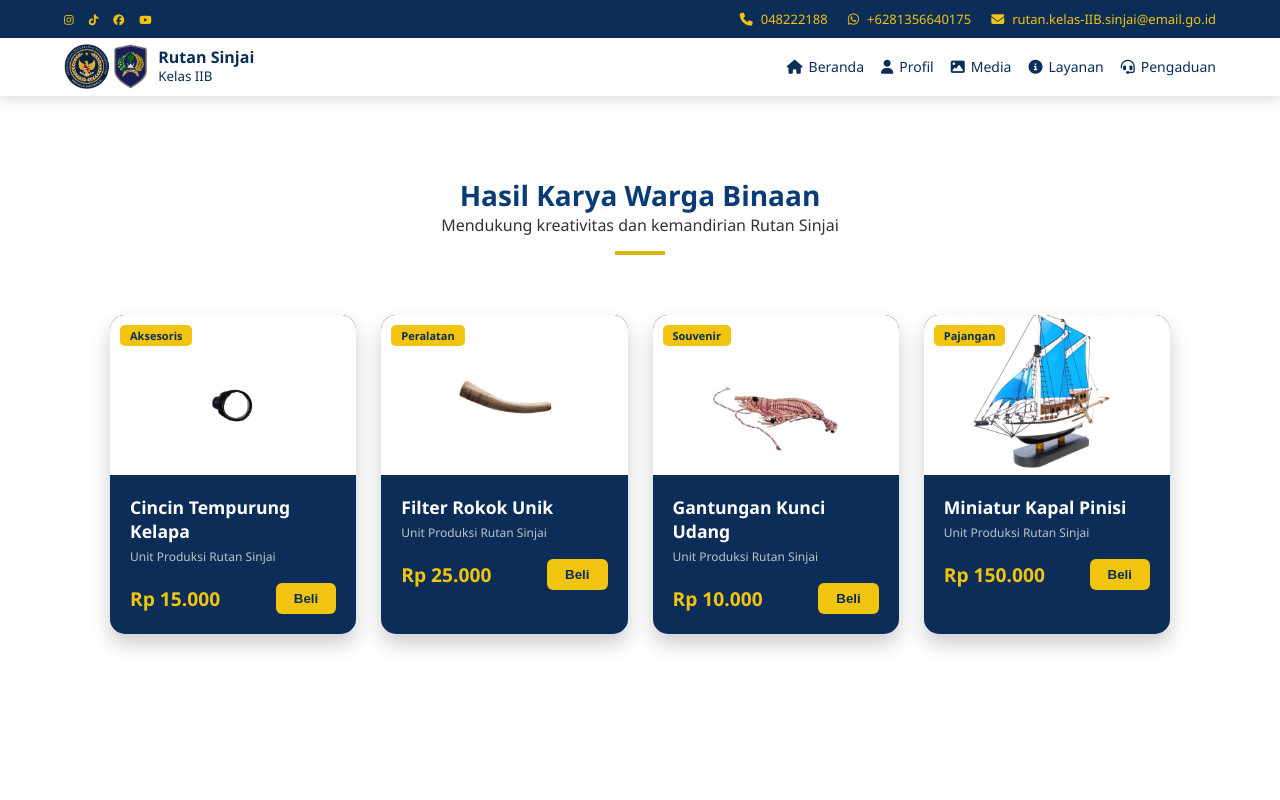
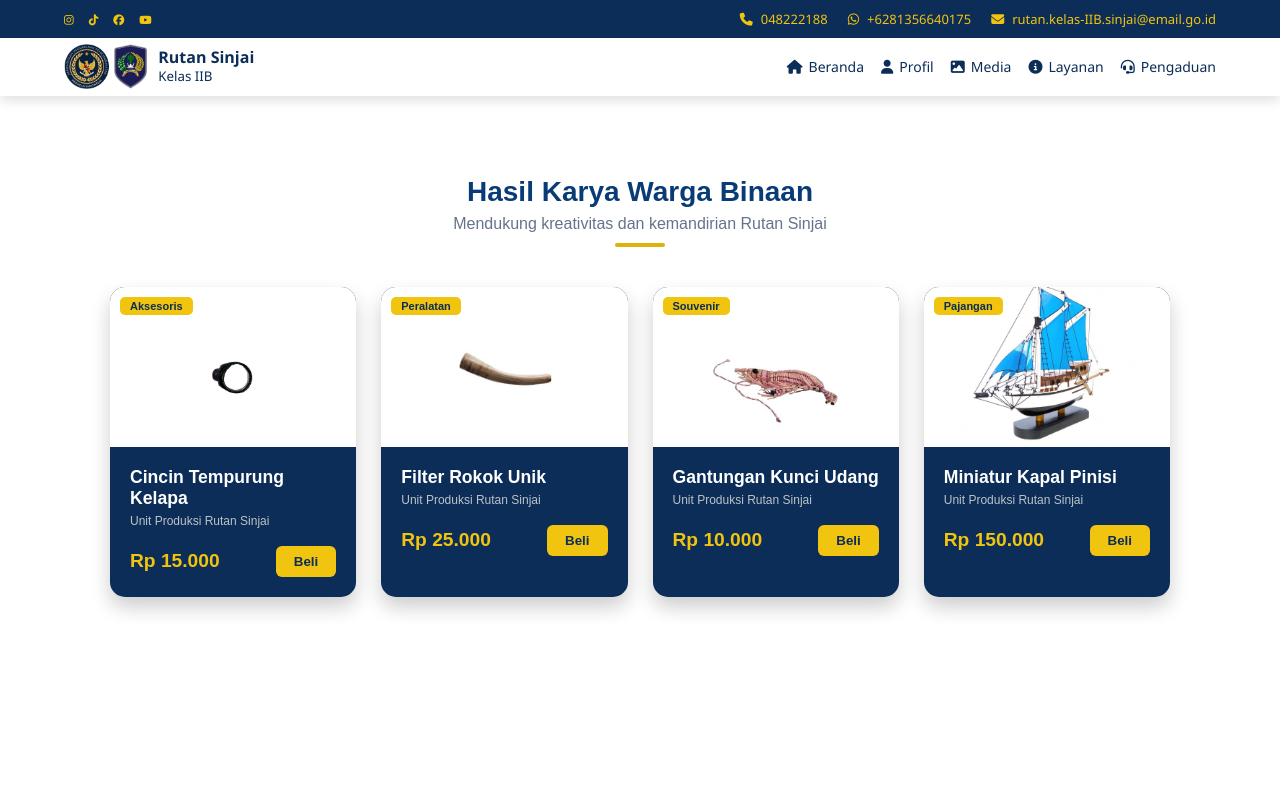
Before and after one commit to andifandiakbar/porto-web, a Next.js app: page /karya in a window 1280 px wide. Shown: the top 800 px of the page. Built offline with nearby package versions, Linux system fonts and the light colour scheme.

Commit message:
perbaikan lagi

```diff
--- a/app/(publik)/karya/page.tsx
+++ b/app/(publik)/karya/page.tsx
@@ -43,13 +43,26 @@ export default function KaryaBinaanPage() {
   ];
 
   return (
-    <div className="karya-page-wrapper">
+    <div className="karya-page-wrapper" style={{ fontFamily: "'Plus Jakarta Sans', sans-serif" }}>
       <div className="karya-container">
 
-        <div className="karya-header-section">
-          <h1>Hasil Karya Warga Binaan</h1>
-          <p>Mendukung kreativitas dan kemandirian Rutan Sinjai</p>
-          <div className="karya-underline"></div>
+        <div className="karya-header-section" style={{ textAlign: 'center', marginBottom: '40px' }}>
+          <h1 style={{
+            color: '#093b77',
+            fontSize: '28px',
+            fontWeight: '700',
+            marginBottom: '7px'
+          }}>
+            Hasil Karya Warga Binaan
+          </h1>
+          <p style={{ color: '#64748b', margin: '0' }}>Mendukung kreativitas dan kemandirian Rutan Sinjai</p>
+          <div className="karya-underline" style={{
+            width: '50px',
+            height: '4px',
+            background: '#ddb309',
+            margin: '10px auto 0',
+            borderRadius: '2px'
+          }}></div>
         </div>
 
         <div className="karya-product-grid">
@@ -67,7 +80,7 @@ export default function KaryaBinaanPage() {
                   <span className="karya-price-tag">{item.harga}</span>
                   <button
                     className="karya-btn-buy"
-                    onClick={() => window.open('https://wa.me/628714409435', '_blank')}
+                    onClick={() => window.open('https://wa.me/6281356640175', '_blank')}
                   >
                     Beli
                   </button>
--- a/app/(publik)/layout.tsx
+++ b/app/(publik)/layout.tsx
@@ -196,15 +196,14 @@ export default function RootLayout({ children }: LayoutProps) {
                 <div className="footer-col">
                   <div className="footer-map-container" style={{ position: 'relative' }}>
                     <iframe
-                      id="google-map"
-                      src="https://www.google.com/maps/embed?pb=!1m18!1m12!1m3!1d3973.8451579422!2d120.25041197353876!3d-5.12863180189476!2m3!1f0!2f0!3f0!3m2!1i1024!2i768!4f13.1!3m3!1m2!1s0x2dbc25d7be14bb21%3A0x1df1482e91046273!2sRumah%20Tahanan%20Negara%20Kelas%20IIB%20Sinjai!5e0!3m2!1sid!2sid!4v1765462160401!5m2!1sid!2sid"
-                      width="250"
+                      src="https://www.google.com/maps/embed?pb=!1m18!1m12!1m3!1d3972.115810052989!2d120.25043017589574!3d-5.12858525287739!2m3!1f0!2f0!3f0!3m2!1i1024!2i768!4f13.1!3m3!1m2!1s0x302fbcd7be14bb21%3A0x1df1482e91046273!2sRumah%20Tahanan%20Negara%20Kelas%20IIB%20Sinjai!5e0!3m2!1sid!2sid!4v1716300000000!5m2!1sid!2sid"
+                      width="70%"
                       height="200"
                       style={{ border: 0, borderRadius: "0px" }}
                       allowFullScreen={true}
                       loading="lazy"
-                      referrerPolicy="no-referrer-when-downgrade"
-                    ></iframe>
+                      referrerPolicy="no-referrer-when-downgrade">
+                    </iframe>
                   </div>
                 </div>
               </div>
--- a/app/layout.tsx
+++ b/app/layout.tsx
@@ -1,7 +1,7 @@
 export default function Root({ children }) {
-    return (
-      <html lang="id">
-        <body>{children}</body>
-      </html>
-    )
-  }
+  return (
+    <html lang="id" suppressHydrationWarning>
+      <body suppressHydrationWarning>{children}</body>
+    </html>
+  )
+}
```
